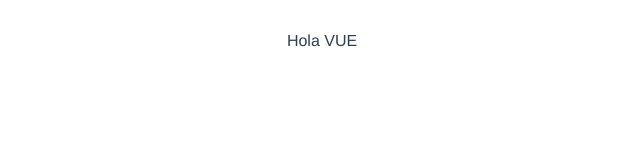
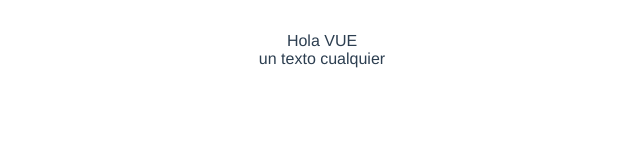
Before and after one commit to Cesar3600/vuejs_componentes_composition_api, a Vue app: page / in a window 1280 px wide. Shown: the top 160 px of the page, without its empty margins (318-958 px from the left). Built offline with nearby package versions, Linux system fonts and the light colour scheme.

Commit message:
agregado mixin reutilizado en app.vue

```diff
--- a/src/App.vue
+++ b/src/App.vue
@@ -1,15 +1,18 @@
 <template>
   <div>
     <ModalComponent />
+    <div>{{ algo }}</div>
   </div>
 </template>
 
 <script>
 import ModalComponent from "./components/ModalComponent.vue";
+import base from "@/mixins/base";
 
 export default {
   name: "App",
   components: { ModalComponent },
+  mixins: [base],
 };
 </script>
 
--- /dev/null
+++ b/src/mixins/base.js
@@ -0,0 +1,10 @@
+export default {
+  data() {
+    return {
+      algo: "un texto cualquier",
+    };
+  },
+  created() {
+    console.log("base creada");
+  },
+};
```
